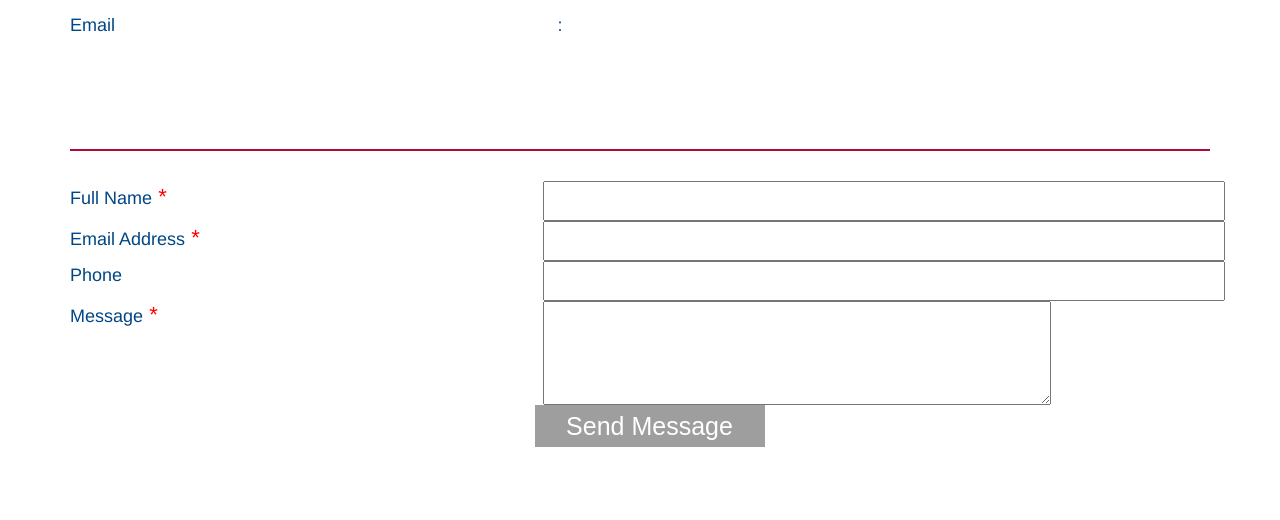
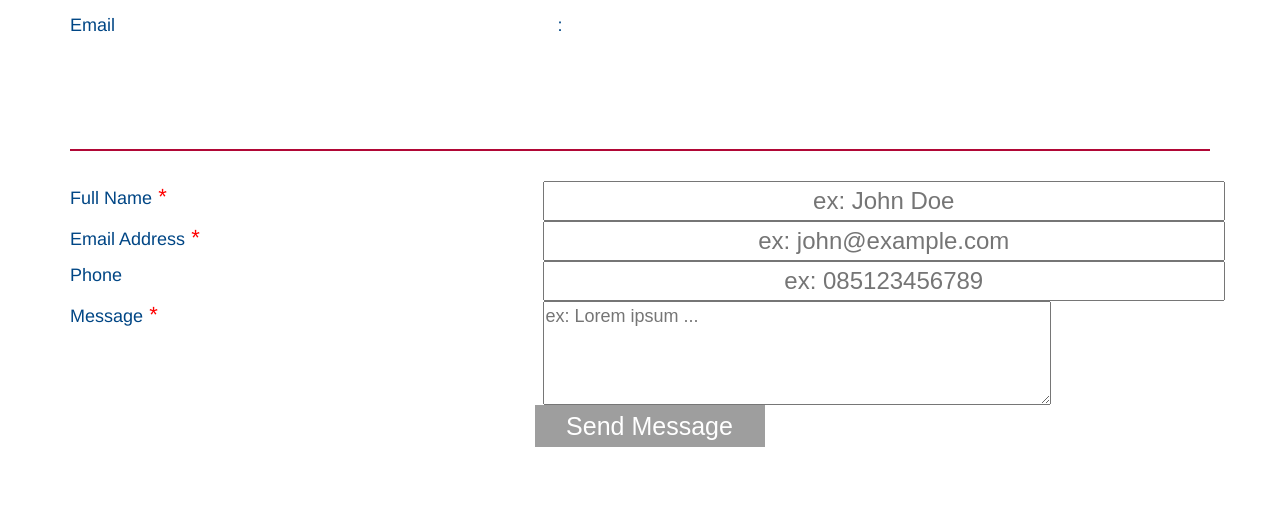
Before and after one commit to umarkotak/presisi_company_profile, a PHP site: template pages/contact.php in a window 1280 px wide. Shown: the part 352-872 px from the top of the page. Run offline with PHP 8.4, Linux system fonts and the light colour scheme; the template is opened without the code that fills it, so the values that code supplies are empty; some web fonts are replaced; grey boxes are pictures that could not be loaded.

Commit message:
edit page/contact.php

```diff
--- a/pages/contact.php
+++ b/pages/contact.php
@@ -72,22 +72,22 @@
                         <div class="col-xs-12 col-sm-7">
                             <div class="row">
                                 <div class="required input-min-height replaceLang">
-                                    <input type="text" name="full_name" value="" size="50" maxlength="128" required>
+                                    <input type="text" name="full_name" value="" size="50" maxlength="128" required placeholder="ex: John Doe">
                                 </div>
                             </div>
                             <div class="row">
                                 <div class="required input-min-height replaceLang">
-                                    <input type="text" name="email" value="" size="50" maxlength="128" required>
+                                    <input type="text" name="email" value="" size="50" maxlength="128" required placeholder="ex: john@example.com">
                                 </div>
                             </div>
                             <div class="row">
                                 <div class="required input-min-height replaceLang">
-                                    <input type="text" name="phone" value="" size="50" maxlength="12">
+                                    <input type="text" name="phone" value="" size="50" maxlength="12" placeholder="ex: 085123456789">
                                 </div>
                             </div>
                             <div class="row">
                                 <div class="required input-min-height replaceLang">
-                                    <textarea name="message" maxlength="500" class="required input-min-height replaceLang" required style="width: 508.5px; height: 104px;"></textarea>
+                                    <textarea name="message" maxlength="500" class="required input-min-height replaceLang" required style="width: 508.5px; height: 104px;" placeholder="ex: Lorem ipsum ..."></textarea>
                                 </div>
                             </div>
                             <div class="row">
```
